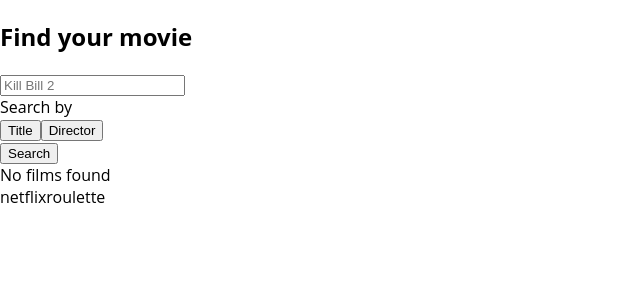
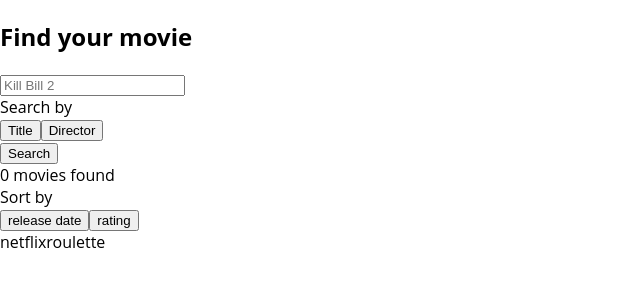
Before and after one commit to thekip/react-mentoring-task, a React app: page / in a window 1280 px wide. Shown: the top 300 px of the page, without its empty margins (0-640 px from the left). Built offline with nearby package versions, Linux system fonts and the light colour scheme.

Commit message:
dont set state from props

```diff
--- a/src/components/search/search.component.tsx
+++ b/src/components/search/search.component.tsx
@@ -24,21 +24,11 @@ export class SearchComponent extends Component<SearchComponentProps> {
     sorting: this.sortingOptions[0],
   };
 
-  public componentWillMount() {
-    this.setMovies(this.props.match.params.query);
-  }
-
-  public componentWillReceiveProps(props: SearchComponentProps) {
-    this.setMovies(props.match.params.query);
-  }
-
-  private setMovies(query: string) {
-    if (!query) {
-      this.setState({ items: [] });
-      return;
+  private getMovies(): MovieItemModel[] {
+    if (!this.props.match.params.query) {
+      return [];
     }
-
-    this.setState({ items: this.filterMovies(query, movies) }) ;
+    return this.filterMovies(this.props.match.params.query, movies);
   }
 
   private filterMovies(query: string, db: MovieItemModel[]) {
@@ -51,11 +41,12 @@ export class SearchComponent extends Component<SearchComponentProps> {
   }
 
   private renderResults() {
+    const items = this.getMovies();
     return (
       <div className={styles.host}>
         <div className={styles.header}>
           <span className={styles.total}>
-            {this.state.items.length} movies found
+            {items.length} movies found
           </span>
           <div className={styles.sorting}>
             <span>Sort by</span>
@@ -66,7 +57,7 @@ export class SearchComponent extends Component<SearchComponentProps> {
             />
           </div>
         </div>
-        <MoviesListComponent items={this.state.items}/>
+        <MoviesListComponent items={items}/>
       </div>
     );
   }
```
